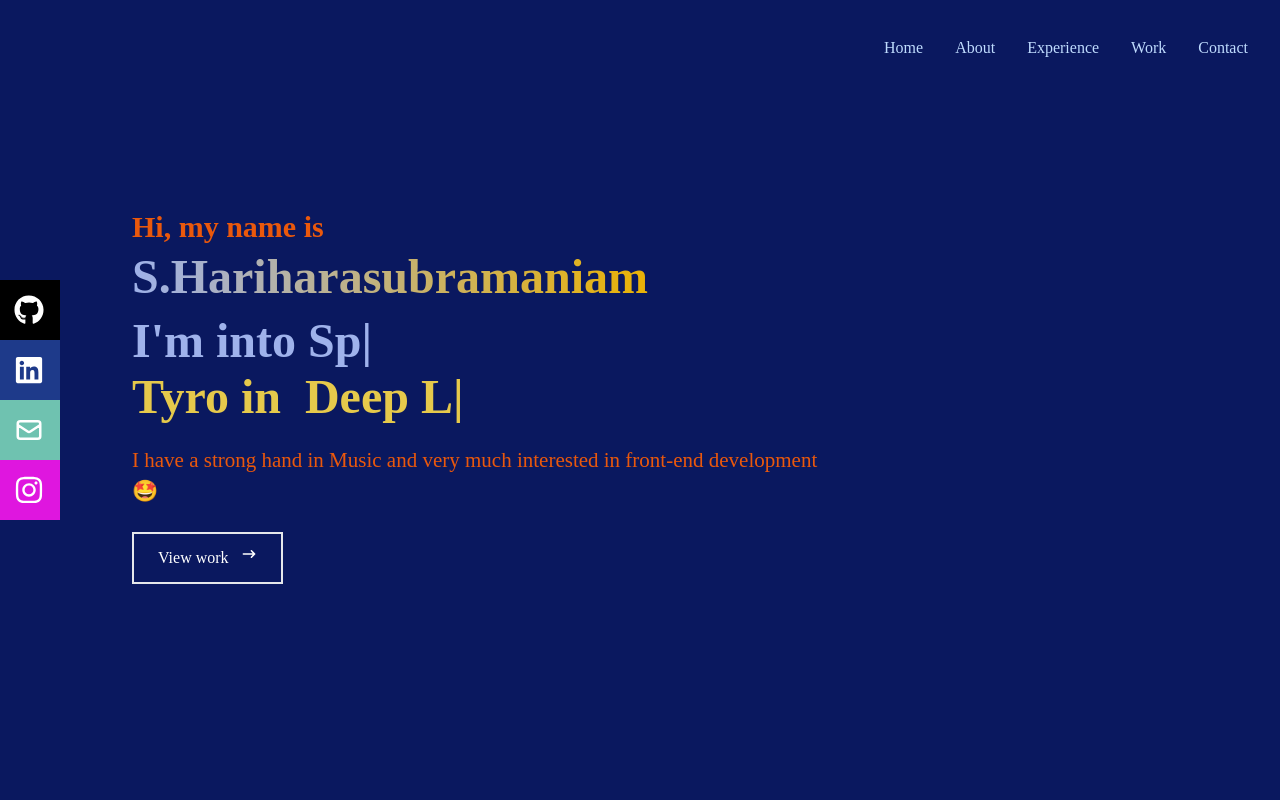
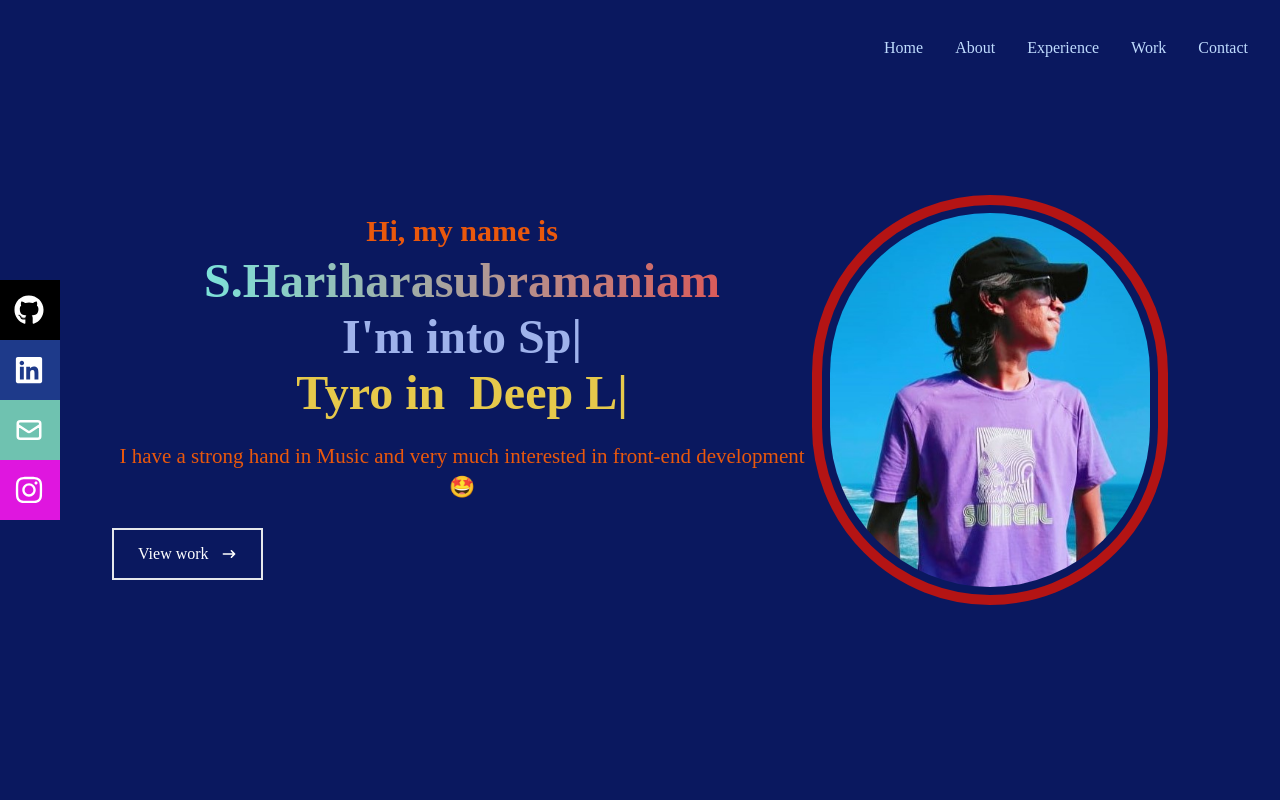
Before and after one commit to Hariharasubramaniam/Hariharasubramaniam, a React (Create React App) app: page / in a window 1280 px wide. Shown: the top 800 px of the page. Built offline with nearby package versions, Linux system fonts and the light colour scheme; grey boxes are pictures that could not be loaded.

Commit message:
Corrected the issue with the photo

```diff
--- a/src/components/Home.jsx
+++ b/src/components/Home.jsx
@@ -1,14 +1,14 @@
 import React from "react";
 import Typed from "react-typed";
 import { HiArrowNarrowRight } from "react-icons/hi";
+import MyPhoto from "../assets/Photo.jpeg";
 
 const Home = () => {
   return (
-    <div className="w-full h-screen bg-[#0a185f]">
-      {/* Container */}
-      <div className="max-w-[1080px] mx-auto px-8 flex flex-col justify-center h-full">
+    <div className="w-full h-screen bg-[#0a185f] flex justify-center items-center">
+      <div className="text-center">
         <p className="text-orange-600 text-3xl font-semibold">Hi, my name is</p>
-        <h1 className="animate-pulse bg-gradient-to-r from-[#9fb2eb] via-yellow-500 to-violet-700 bg-clip-text text-transparent text-4xl my-2 sm:text-5xl font-bold">
+        <h1 className="animate-pulse bg-gradient-to-r from-[#6dfff3] to-red-500 bg-clip-text text-transparent text-4xl my-2 sm:text-5xl font-bold">
           S.Hariharasubramaniam
         </h1>
         <div>
@@ -36,7 +36,7 @@ const Home = () => {
           development🤩
         </p>
         <div>
-          <button className="text-white group border-2 px-6 py-3 my-2 flex item-center hover:bg-orange-600 hover:border-orange-600">
+          <button className="text-white group border-2 px-6 py-3 my-2 flex items-center hover:bg-orange-600 hover:border-orange-600">
             View work
             <span className="group-hover:rotate-90 duration-300">
               <HiArrowNarrowRight className="flex ml-3 justify-center items-center" />
@@ -44,6 +44,9 @@ const Home = () => {
           </button>
         </div>
       </div>
+      <div className="rounded-full border-4 border-[#0a185f] p-2 glowing-border">
+        <img className="w-80 rounded-full" src={MyPhoto} alt="My Photo" />
+      </div>
     </div>
   );
 };
--- a/src/index.css
+++ b/src/index.css
@@ -13,3 +13,34 @@
         @apply cursor-pointer;
     }
 }
+
+@keyframes changeBorderColor {
+    0% { border-color: rgb(225, 0, 255); }
+    25% { border-color: rgb(0, 68, 255); }
+    50% { border-color: rgb(5, 132, 190); }
+    75% { border-color: rgb(0, 247, 255); }
+    100% { border-color: rgb(190, 7, 7); }
+  }
+
+  .glowing-border {
+    animation: changeBorderColor 3s linear infinite;
+    border-width: 10px;
+    border-style: solid;
+    border-color: red; /* Initial border color */
+    opacity: 1;
+    transition: box-shadow 0.3s ease-in-out;
+
+  }
+
+  .glowing-border:hover {
+    box-shadow: 0 0 50px rgb(0, 255, 255); /* Glow effect on hover */
+  }
+
+  @keyframes pulse {
+    75% {
+        opacity: 0.75;
+    }
+}
+.animate-pulse {
+    animation: pulse 1s cubic-bezier(0.4, 0, 0.6, 1) infinite;
+}
```
Also changed, not shown: src/assets/Photo.jpeg (added).
